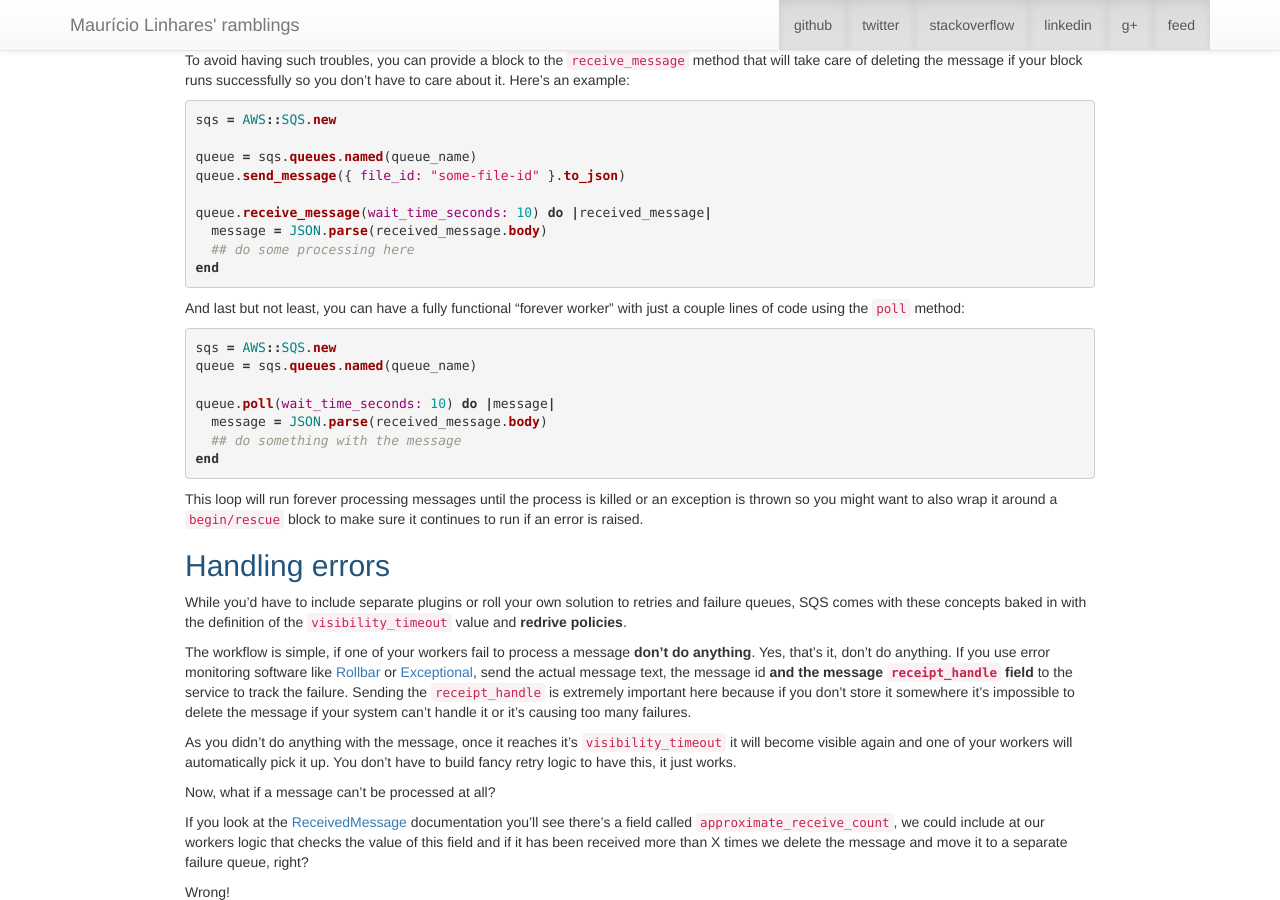
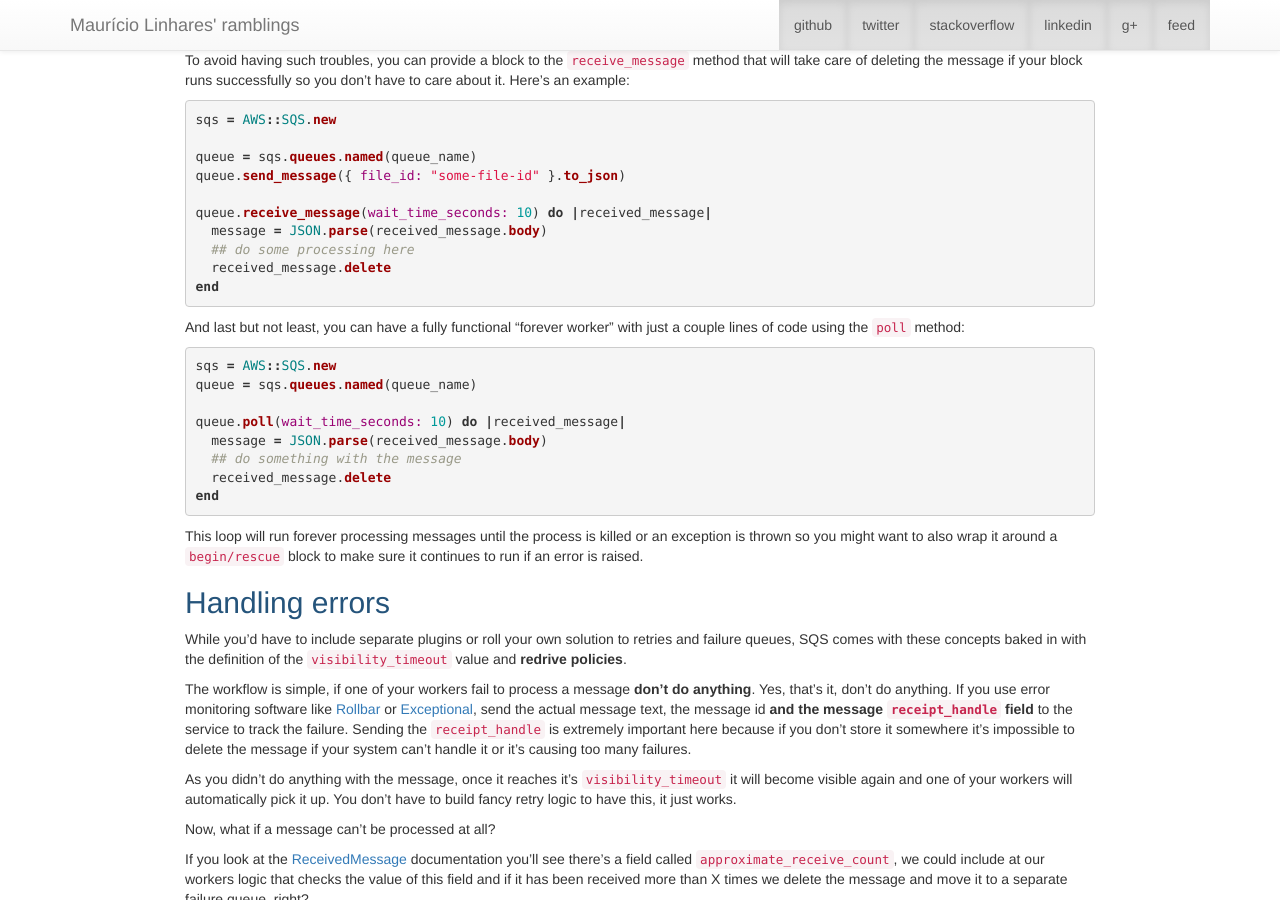
Before and after one commit to mauricio/mauricio.github.com, a Jekyll site: the page built from _posts/2014-09-01-make-the-most-of-sqs.md, in a window 1280 px wide and 900 px high, scrolled down 1553 px. Built offline with Jekyll 4.4.1, drawn with Linux system fonts in a browser that asks for light colours; comment, search, counter and statistics services are not loaded.

Commit message:
change example code
The examples where you show how you can delete a message with a block were not clear enough.

```diff
--- a/_posts/2014-09-01-make-the-most-of-sqs.md
+++ b/_posts/2014-09-01-make-the-most-of-sqs.md
@@ -77,6 +77,7 @@ queue.send_message({ file_id: "some-file-id" }.to_json)
 queue.receive_message(wait_time_seconds: 10) do |received_message|
   message = JSON.parse(received_message.body)
   ## do some processing here
+  received_message.delete
 end
 {% endhighlight %}
 
@@ -86,9 +87,10 @@ And last but not least, you can have a fully functional "forever worker" with ju
 sqs = AWS::SQS.new
 queue = sqs.queues.named(queue_name)
 
-queue.poll(wait_time_seconds: 10) do |message|
+queue.poll(wait_time_seconds: 10) do |received_message|
   message = JSON.parse(received_message.body)
   ## do something with the message
+  received_message.delete
 end
 {% endhighlight %}
 
```
